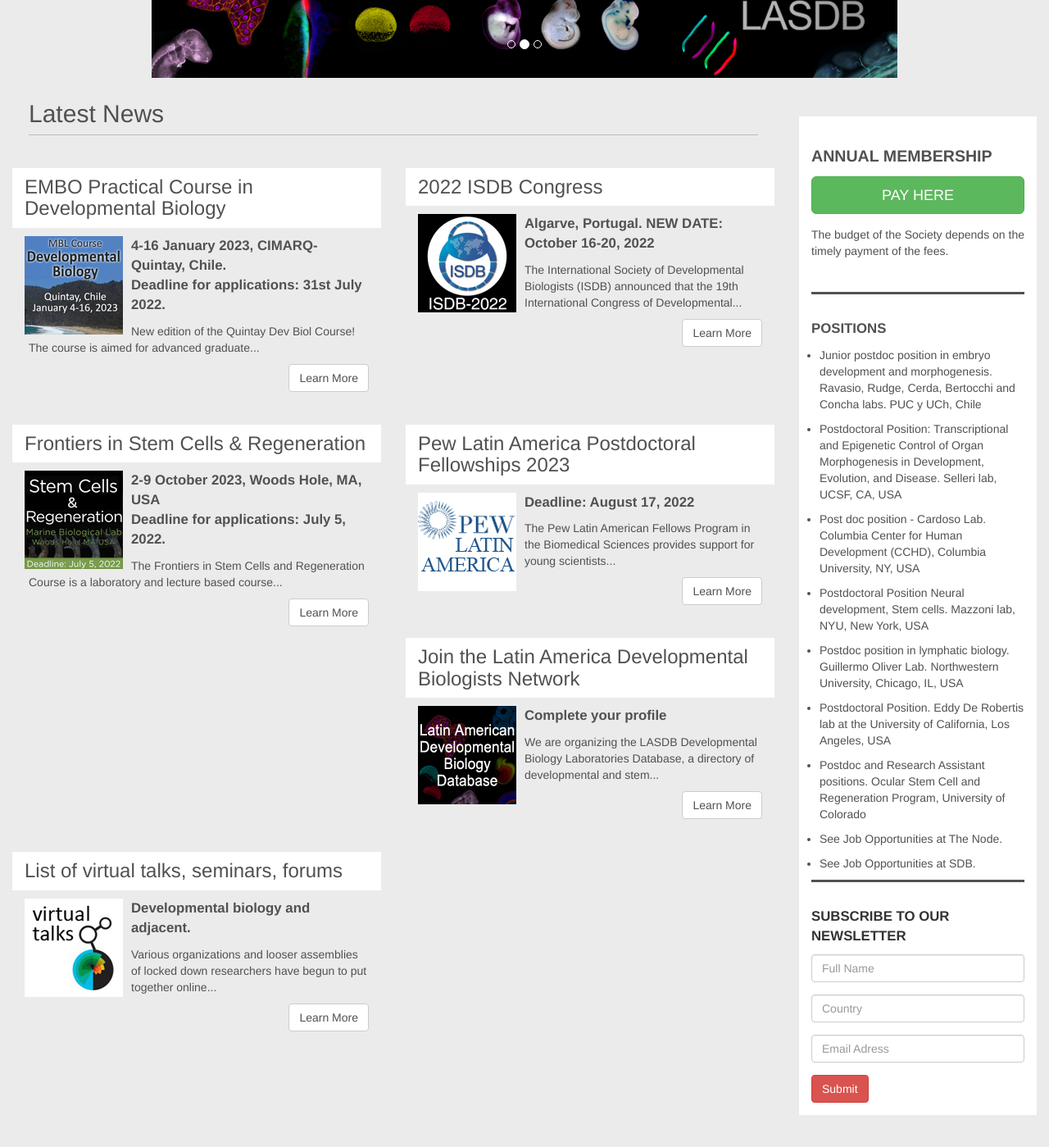
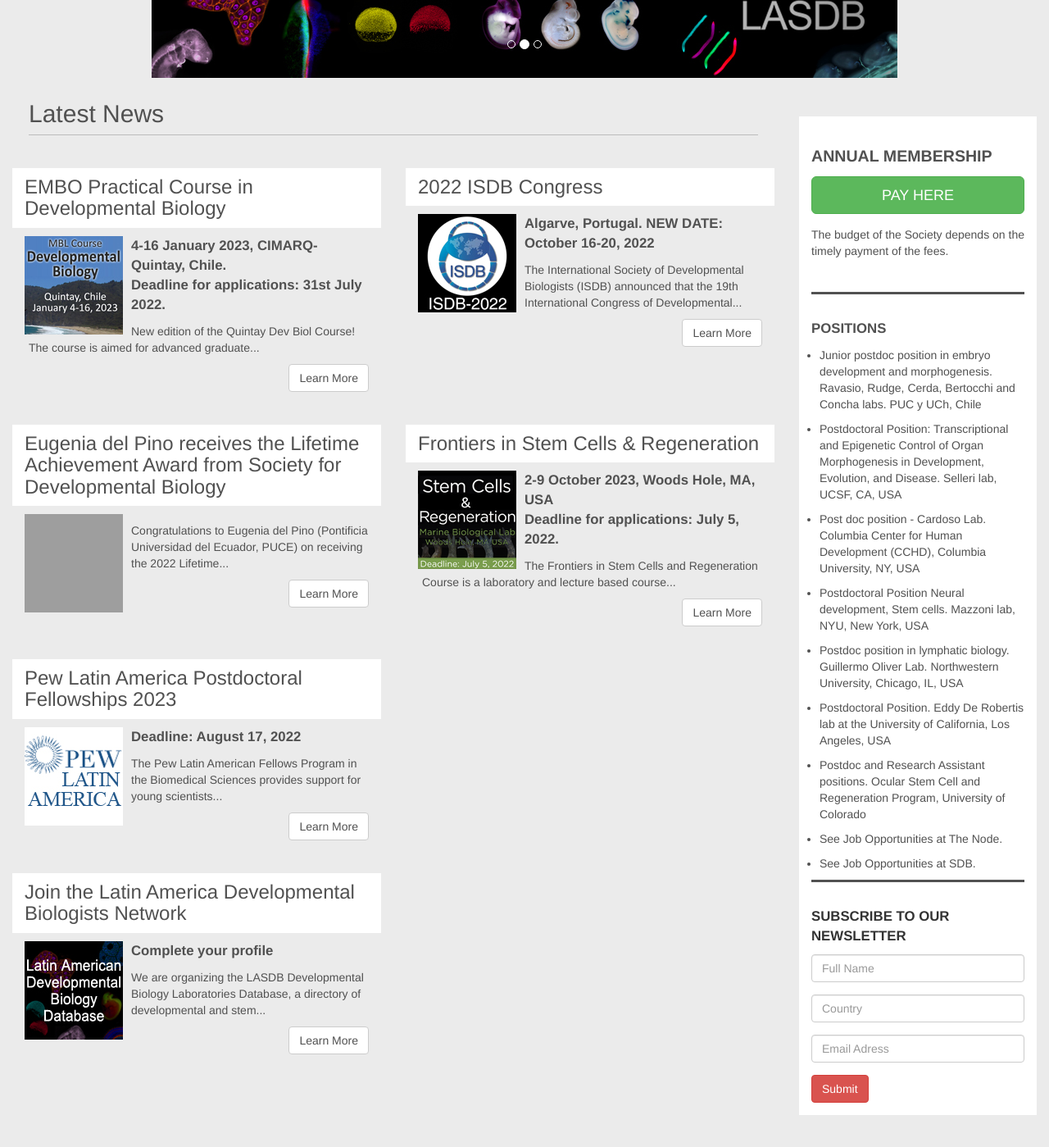
Before and after one commit to lasdb/lasdb.github.io, a Jekyll site: the page built from index.html, in a window 1280 px wide and 1400 px high, scrolled down 512 px. Shown: the whole window at 82% size. Built offline with Jekyll 4.4.1, drawn with Linux system fonts in a browser that asks for light colours; nearby versions of some CDN libraries; grey boxes are pictures that could not be loaded.

Commit message:
Update 2000-01-01-news.markdown

```diff
--- a/_posts/2000-01-01-news.markdown
+++ b/_posts/2000-01-01-news.markdown
@@ -28,6 +28,16 @@
     imageSm: '../img/news/ISDB2022-sm.jpg'
     imageBg: '../img/news/ISDB2022-bg.jpg'
     URL: 'https://isdb2021.com/'
+
+  - title: 'Eugenia del Pino receives the Lifetime Achievement Award from Society for Developmental Biology'
+    date: '28/3/22'
+    subtitle: ''
+    body: 'Congratulations to Eugenia del Pino (Pontificia Universidad del Ecuador, PUCE) on receiving the 2022 Lifetime Achievement Award from the Society for Developmental Biology for her pioneering studies on development in terrestrial & aquatic frogs enhancing our understanding of evolution & development in amphibians. <br>
+SDB confers this award to senior developmental biologists in recognition of their outstanding and sustained contributions in the field, exceptional mentoring and service to the scientific community.'
+    imageSm: 'img/news/delPinoSDB-sm.jpg'
+    imageBg: '../img/news/delPinoSDB-bg.jpg'
+    URL: 'https://www.sdbonline.org/lifetime_achievement_award'
+
 
   - title: 'Frontiers in Stem Cells & Regeneration'
     date: '7/6/22'
```
